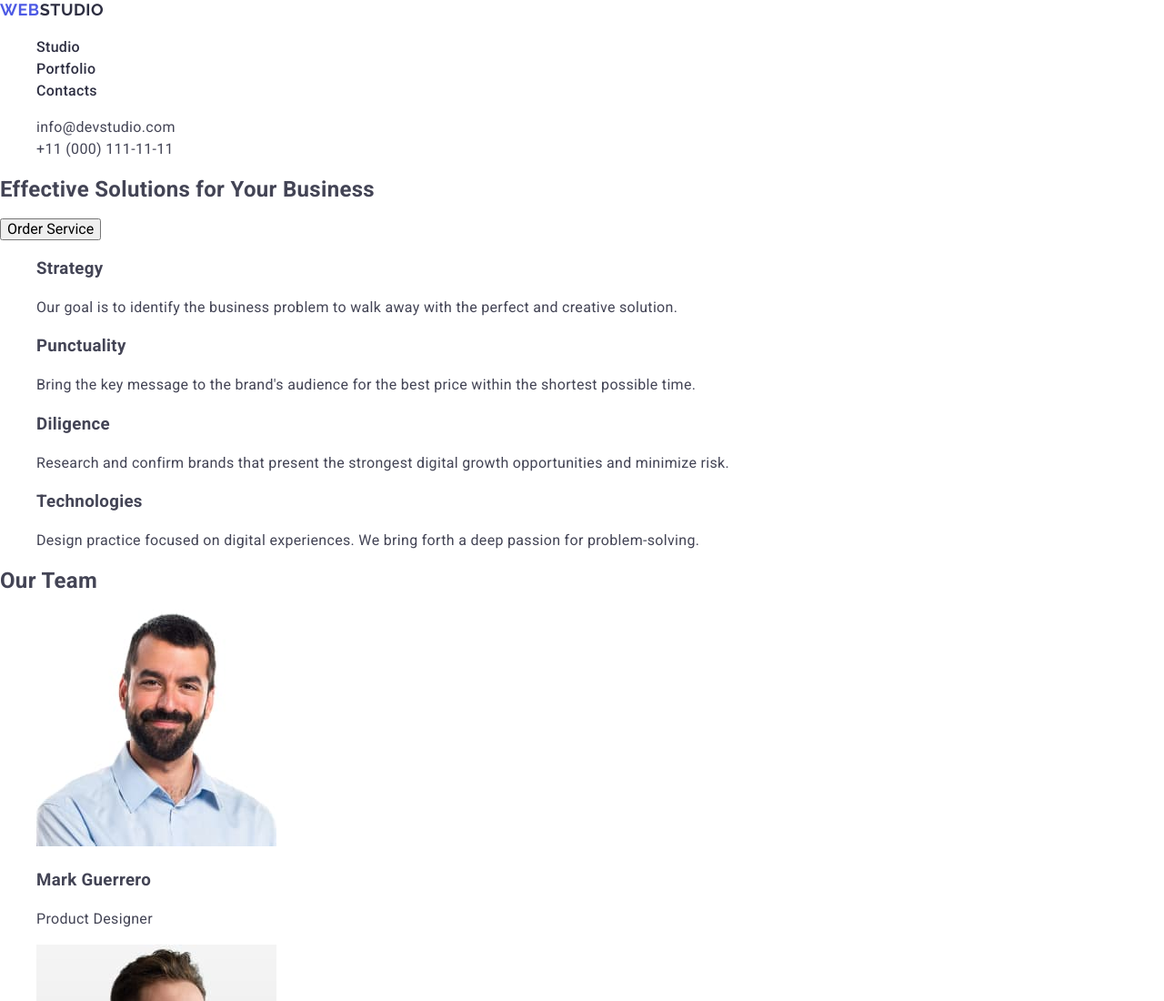
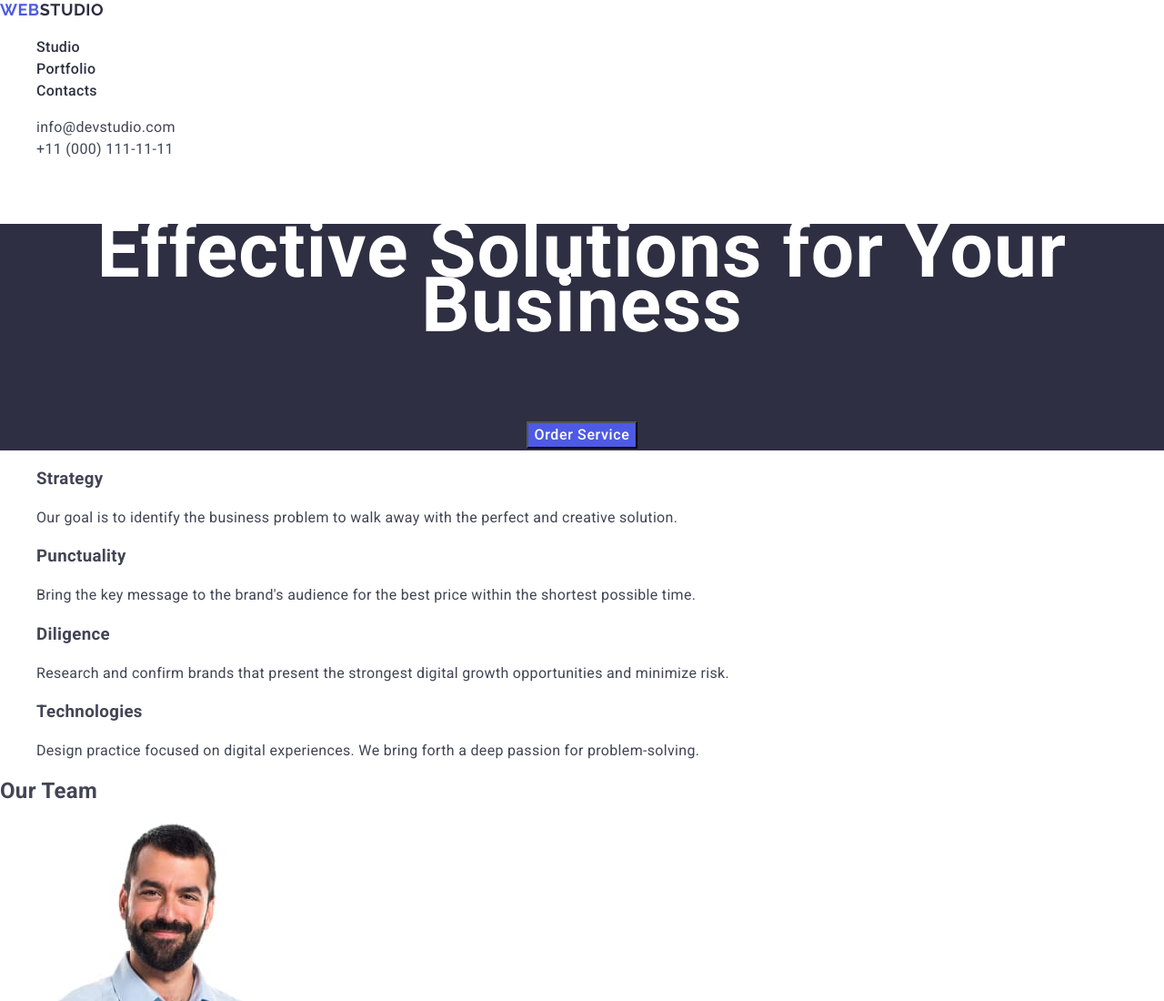
Before and after one commit to oxonomy14/goit-markup-hw-02, a plain HTML site: page index.html in a window 1280 px wide. Shown: the top 1100 px of the page at 91% size. Drawn offline with nearby package versions, Linux system fonts and the light colour scheme.

Commit message:
04.09.2024_v8

```diff
--- a/css/style.css
+++ b/css/style.css
@@ -29,7 +29,7 @@ button:focus {
   color: #4d5ae5;
 }
 
-/* HEADER - Шапка сайта */
+/* HEADER - Шапка сайта - Начало */
 
 .main_logo {
   font-family: "Raleway", sans-serif;
@@ -80,13 +80,41 @@ color: #434455
   color: #404bbf;
 }
 
-/* HEADER - Шапка сайта */
+/* HEADER - Шапка сайта - Конец */
+
+/*FIRST SECTION  - Начало*/
+.section_top{
+  background-color: #2e2f42;
+ font-weight: 700;
+font-size: 56px;
+line-height: 107%;
+letter-spacing: 0.02em;
+text-align: center;
+color: #fff;
+}
+.button_section_top {
+  background-color: #4D5AE5;
+  font-weight: 500;
+font-size: 16px;
+line-height: 150%;
+letter-spacing: 0.04em;
+color: #fff;
+}
+.button_section_top:hover {
+  background-color: #404BBF;
+}
+.button_section_top:focus {
+  background-color: #404BBF;
+}
 
 
 
 
+/*FIRST SECTION - Конец */
 
-/*FOOTER - Подвал сайта */
+
+
+/*FOOTER - Подвал сайта - Начало */
 
 .footer {
 background-color: #2e2f42;
@@ -111,3 +139,5 @@ line-height: 1.5;
 color: #F4F4FD;
 letter-spacing: 0.02em
 }
+
+/*FOOTER - Подвал сайта - Конец */
--- a/index.html
+++ b/index.html
@@ -36,9 +36,9 @@
 
     <main>
 
-        <section>
+        <section class="section_top">
           <h1>Effective Solutions for Your Business</h1>
-          <button type="button">Order Service</button>
+          <button class="button_section_top" type="button">Order Service</button>
         </section>
 
       <section>
```
